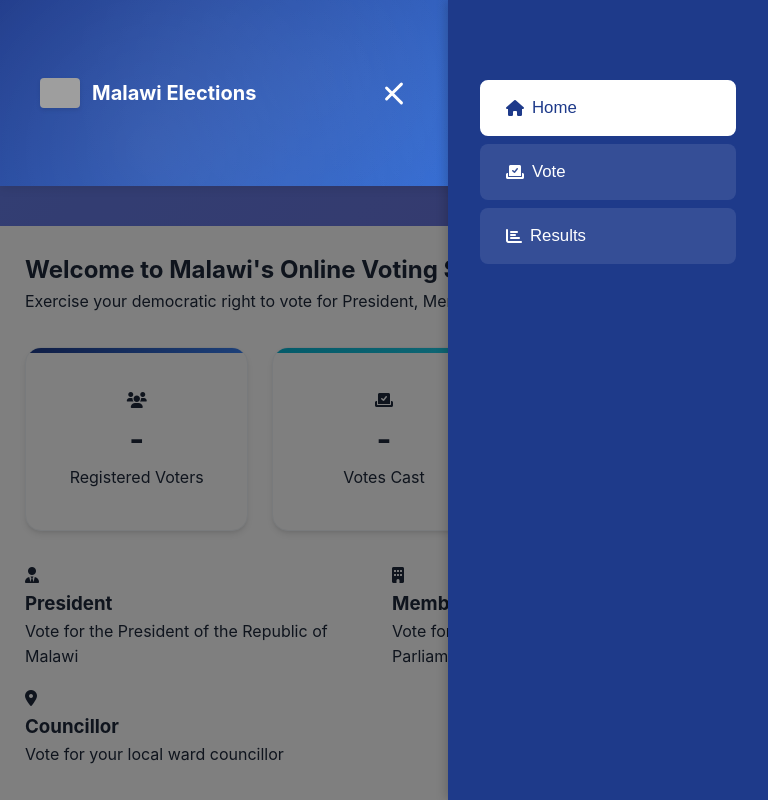
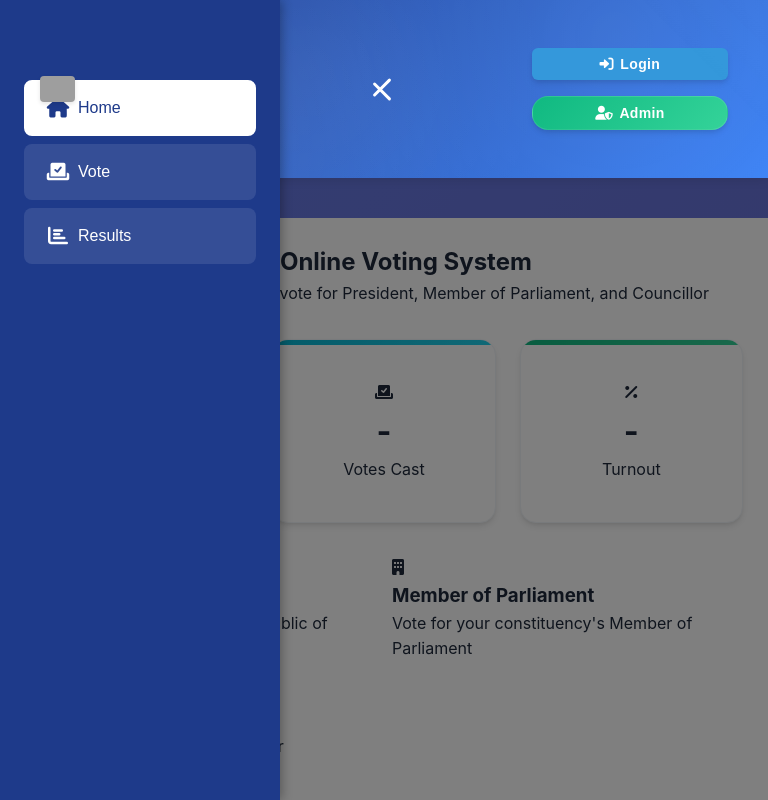
Before and after one commit to Papwright/MEC, a website: page public/index.html in a window 768 px wide. Both pictures are taken after a click on the button "Toggle menu". Shown: the top 800 px of the page. Drawn offline with nearby package versions, Linux system fonts and the light colour scheme; no server answers; grey boxes are pictures that could not be loaded.

Commit message:
Fix hamburger menu - now works on all mobile devices (max-width: 768px)

```diff
--- a/public/mobile-improvements.css
+++ b/public/mobile-improvements.css
@@ -156,10 +156,10 @@
 
 /* Responsive Breakpoints */
 
-/* Small phones */
-@media (max-width: 480px) {
+/* Mobile devices - Tablets and phones */
+@media (max-width: 768px) {
     .header-container {
-        padding: 0.75rem;
+        padding: 0.75rem 1rem;
     }
 
     .logo h1 {
@@ -167,14 +167,15 @@
     }
 
     .logo .flag {
-        width: 32px;
+        width: 35px;
     }
 
-    /* Stack navigation for very small screens */
+    /* Show hamburger menu on mobile */
     .mobile-menu-toggle {
         display: flex;
     }
 
+    /* Slide-in navigation menu */
     .nav {
         position: fixed;
         top: 0;
@@ -184,8 +185,8 @@
         background: var(--primary-color);
         flex-direction: column;
         padding: 5rem 1.5rem 1.5rem;
-        box-shadow: 2px 0 10px rgba(0,0,0,0.2);
-        transition: left 0.3s ease;
+        box-shadow: 2px 0 10px rgba(0,0,0,0.3);
+        transition: left 0.3s ease-in-out;
         z-index: 1000;
         overflow-y: auto;
     }
@@ -199,6 +200,7 @@
         justify-content: flex-start;
         padding: 1rem 1.25rem;
         font-size: 1rem;
+        border-radius: 8px;
     }
 
     .nav-btn i {
@@ -206,10 +208,12 @@
         width: 24px;
     }
 
+    /* Prevent body scroll when menu is open */
     body.menu-open {
         overflow: hidden;
     }
 
+    /* Dark overlay when menu is open */
     body.menu-open::before {
         content: '';
         position: fixed;
@@ -219,6 +223,40 @@
         bottom: 0;
         background: rgba(0,0,0,0.5);
         z-index: 999;
+        animation: fadeIn 0.3s ease;
+    }
+
+    @keyframes fadeIn {
+        from { opacity: 0; }
+        to { opacity: 1; }
+    }
+
+    .user-section {
+        gap: 0.4rem;
+    }
+
+    .user-name {
+        font-size: 0.8rem;
+        padding: 0.4rem 0.6rem;
+    }
+}
+
+/* Very small phones */
+@media (max-width: 480px) {
+    .header-container {
+        padding: 0.75rem;
+    }
+
+    .logo h1 {
+        font-size: 1rem;
+    }
+
+    .logo .flag {
+        width: 30px;
+    }
+
+    .nav {
+        width: 260px;
     }
 
     .user-section {
@@ -227,8 +265,8 @@
     }
 
     .login-buttons {
-        flex-direction: column;
-        width: auto;
+        flex-direction: row;
+        gap: 0.3rem;
     }
 
     .btn-sm span {
@@ -240,52 +278,9 @@
         min-width: 40px;
         justify-content: center;
     }
-}
-
-/* Tablets */
-@media (min-width: 481px) and (max-width: 768px) {
-    .mobile-menu-toggle {
-        display: flex;
-    }
-
-    .nav {
-        position: fixed;
-        top: 0;
-        right: -100%;
-        width: 320px;
-        height: 100vh;
-        background: var(--primary-color);
-        flex-direction: column;
-        padding: 5rem 2rem 2rem;
-        box-shadow: -2px 0 10px rgba(0,0,0,0.2);
-        transition: right 0.3s ease;
-        z-index: 1000;
-    }
-
-    .nav.active {
-        right: 0;
-    }
-
-    .nav-btn {
-        width: 100%;
-        justify-content: flex-start;
-        padding: 1rem 1.5rem;
-        font-size: 1.05rem;
-    }
-
-    body.menu-open::before {
-        content: '';
-        position: fixed;
-        top: 0;
-        left: 0;
-        right: 0;
-        bottom: 0;
-        background: rgba(0,0,0,0.5);
-        z-index: 999;
-    }
 
     .user-name {
-        display: inline-block;
+        display: none;
     }
 }
 
```
